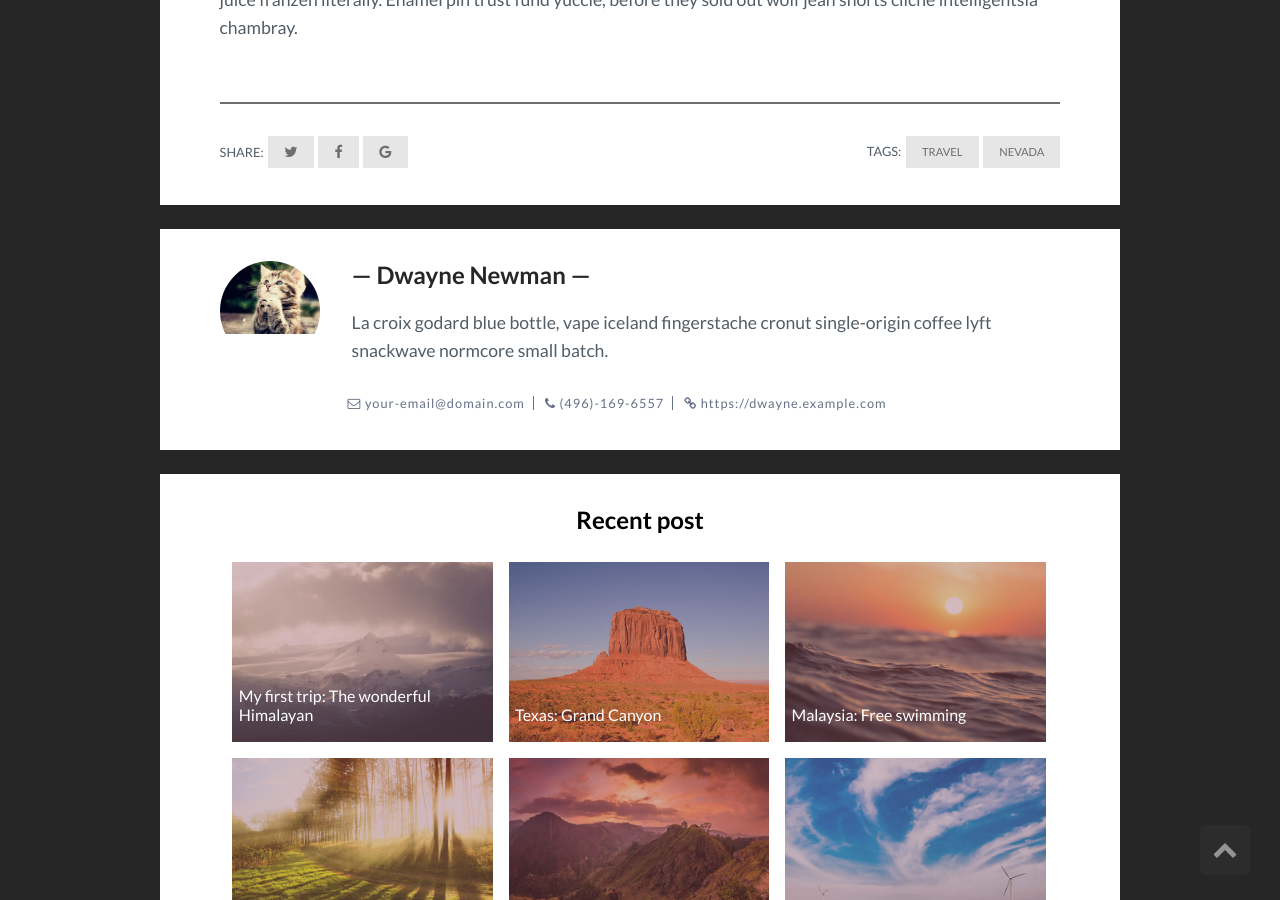
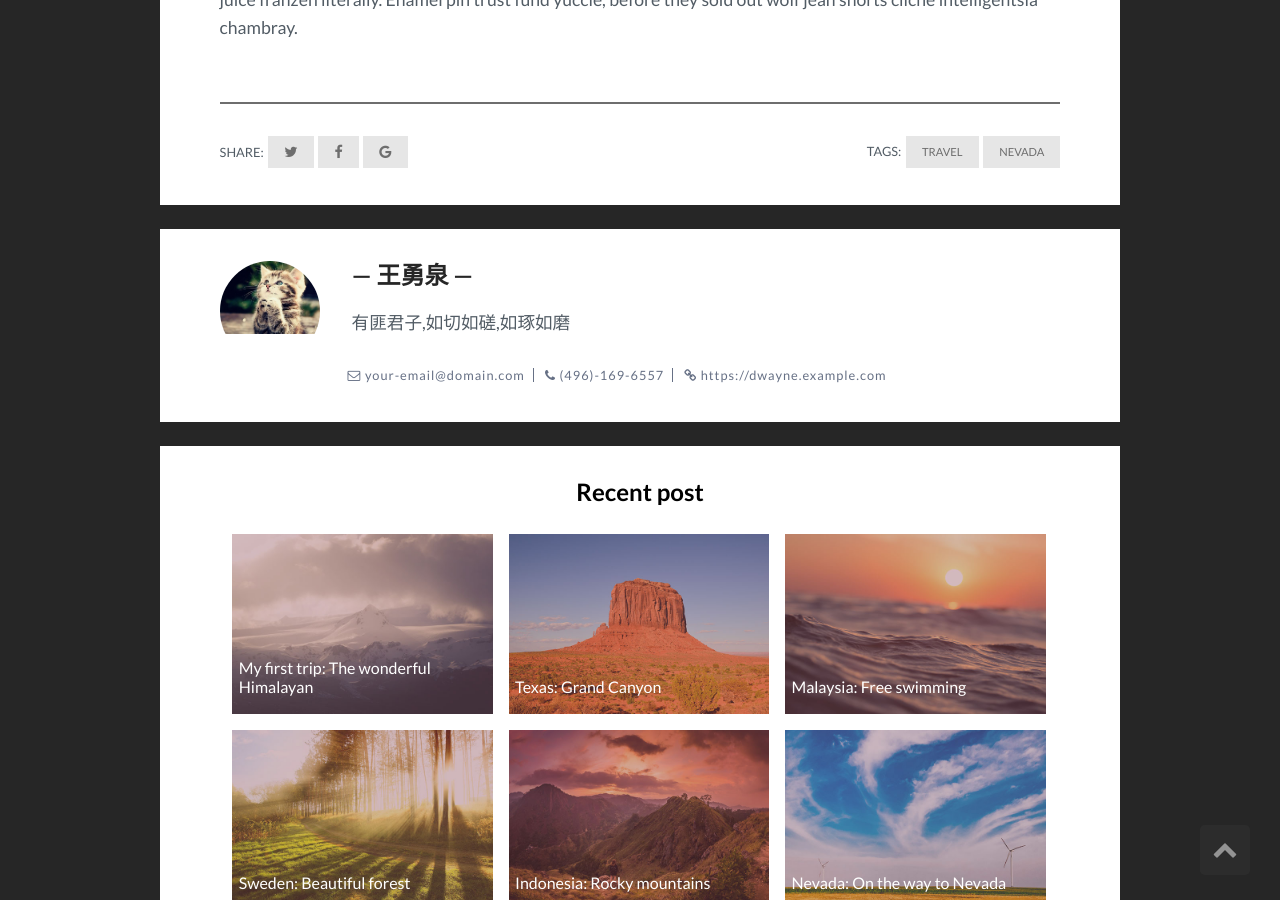
Before and after one commit to wangyongquan/bef-master, a Jekyll site: the page built from _posts/2017-07-12-nevada-on-the-way-to-nevada.markdown, in a window 1280 px wide and 900 px high, scrolled down 1643 px. Built offline with Jekyll 4.4.1, drawn with Linux system fonts in a browser that asks for light colours; comment, search, counter and statistics services are not loaded.

Commit message:
change name

```diff
--- a/_layouts/post.html
+++ b/_layouts/post.html
@@ -43,8 +43,8 @@ layout: default
         <img src="{{site.baseurl}}/assets/img/{% if site.author-pic %}{{ site.author-pic }}{% endif %}" alt="Author face">
       </div>
       <div class="author_info">
-        <h2 class="author_title">{% if site.author-name %}{{site.author-name}}{% else %}Dwayne Newman{% endif %}</h2>
-        <p class="author_subtitle">{% if site.about-author %}{{site.about-author}}{% else %}La croix godard blue bottle, vape iceland fingerstache cronut single-origin coffee lyft snackwave normcore small batch.{% endif %}</p>
+        <h2 class="author_title">{% if site.author-name %}{{site.author-name}}{% else %}王勇泉{% endif %}</h2>
+        <p class="author_subtitle">{% if site.about-author %}{{site.about-author}}{% else %}有匪君子,如切如磋,如琢如磨{% endif %}</p>
         <div class="author_social">
           {% if site.email %}
           <span class="author_email"><i class="fa fa-envelope-o" aria-hidden="true"></i> <a href="mailto:{{site.email}}">{{site.email}}</a></span>
```
